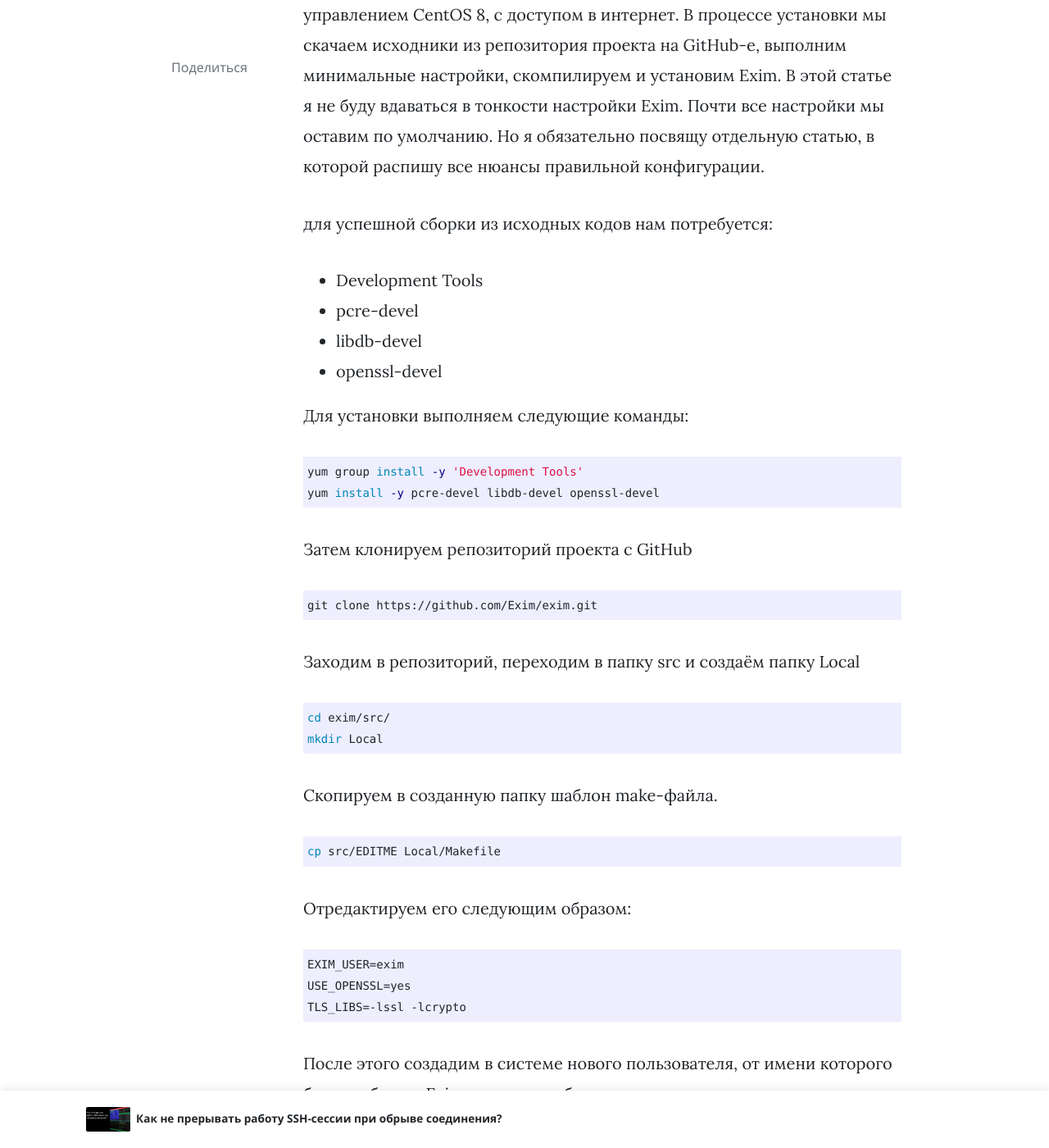
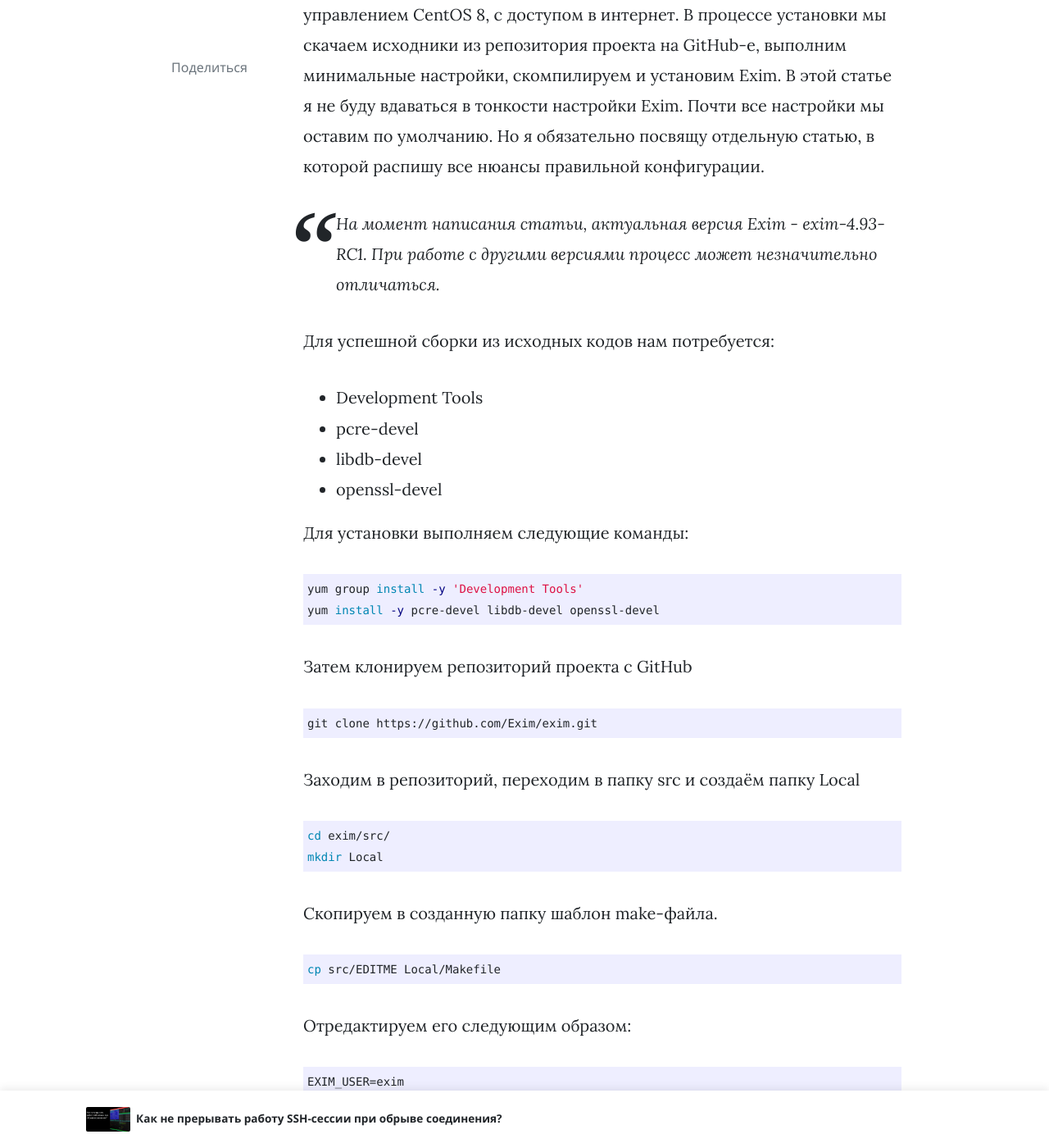
Before and after one commit to mdanshin/mdanshin.github.io, a Jekyll site: the page built from _posts/2019-10-30-install-exim-centos8.md, in a window 1280 px wide and 1400 px high, scrolled down 679 px. Shown: the whole window at 82% size. Built offline with Jekyll 4.4.1, drawn with Linux system fonts in a browser that asks for light colours; nearby versions of some CDN libraries; comment, search, counter and statistics services are not loaded; some of the changed text lies outside the part shown.

Commit message:
New post

```diff
--- a/_posts/2019-10-30-install-exim-centos8.md
+++ b/_posts/2019-10-30-install-exim-centos8.md
@@ -10,7 +10,9 @@ author: Mikhail
 
 Для начала нам потребуется установленная и настроенная машина под управлением CentOS 8, с доступом в интернет. В процессе установки мы скачаем исходники из репозитория проекта на GitHub-е, выполним минимальные настройки, скомпилируем и установим Exim. В этой статье я не буду вдаваться в тонкости настройки Exim. Почти все настройки мы оставим по умолчанию. Но я обязательно посвящу отдельную статью, в которой распишу все нюансы правильной конфигурации.
 
-для успешной сборки из исходных кодов нам потребуется:
+>На момент написания статьи, актуальная версия Exim - exim-4.93-RC1. При работе с другими версиями процесс может незначительно отличаться.
+
+Для успешной сборки из исходных кодов нам потребуется:
 
 * Development Tools
 * pcre-devel
```
Also changed, not shown: other parts of _posts/2019-10-30-install-exim-centos8.md (+1 -0 lines).
